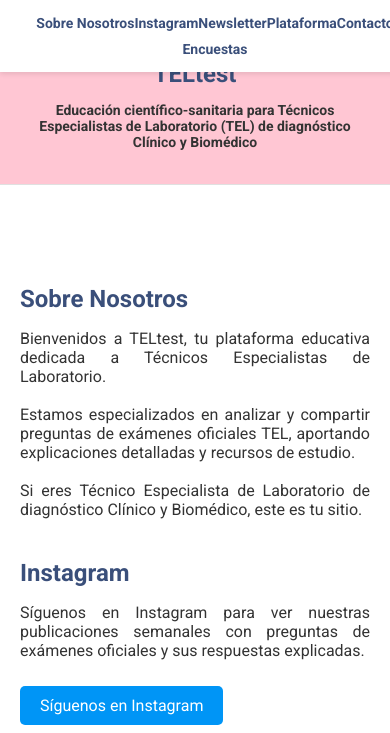
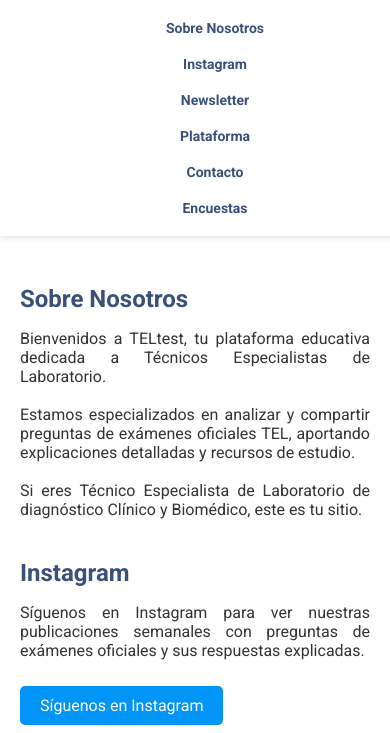
Before and after one commit to TELtest-oficial/TELtest-oficial, a plain HTML site: page index.html in a window 390 px wide. Shown: the top 733 px of the page. Drawn offline with Linux system fonts and the light colour scheme.

Commit message:
Update index.html
update smartphone - 2

```diff
--- a/index.html
+++ b/index.html
@@ -47,15 +47,17 @@
             box-shadow: 0 2px 5px rgba(0, 0, 0, 0.1);
             z-index: 1000;
             display: flex;
-            flex-wrap: wrap; /* Allow items to wrap if needed */
-            justify-content: center; /* Ensure items are centered */
+            flex-wrap: wrap;
+            justify-content: space-around; /* Add space between the links */
+            align-items: center;
         }
         nav a {
-            margin: 5px; /* Reduce margin to allow better spacing */
+            margin: 5px 10px; /* Add more space between the links */
             text-decoration: none;
             color: #3a4f7a;
             font-weight: 700;
             display: block; /* Ensure full clickable area on smaller screens */
+            white-space: nowrap; /* Prevent text from wrapping */
         }
         .container {
             padding: 80px 20px 80px; /* Adjust bottom padding to prevent content overlap */
@@ -116,9 +118,12 @@
 
         /* Media Query for small screens (mobile) */
         @media (max-width: 600px) {
+            nav {
+                flex-direction: column; /* Stack links vertically */
+            }
             nav a {
-                margin: 5px 0; /* Stack the links vertically on smaller screens */
-                font-size: 14px; /* Adjust font size for better readability on small screens */
+                font-size: 14px;
+                margin: 10px 0; /* Add more space between the links */
             }
 
             header h1 {
```
